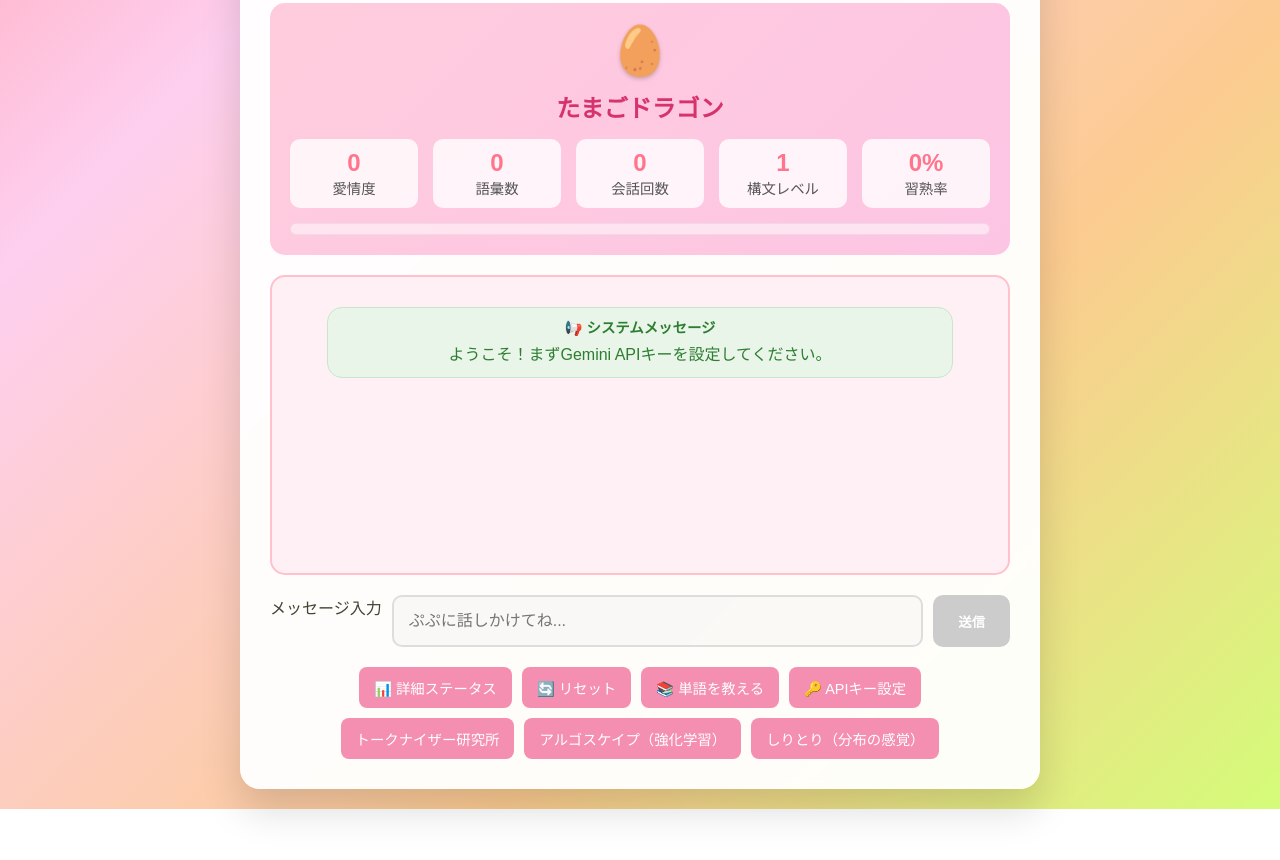
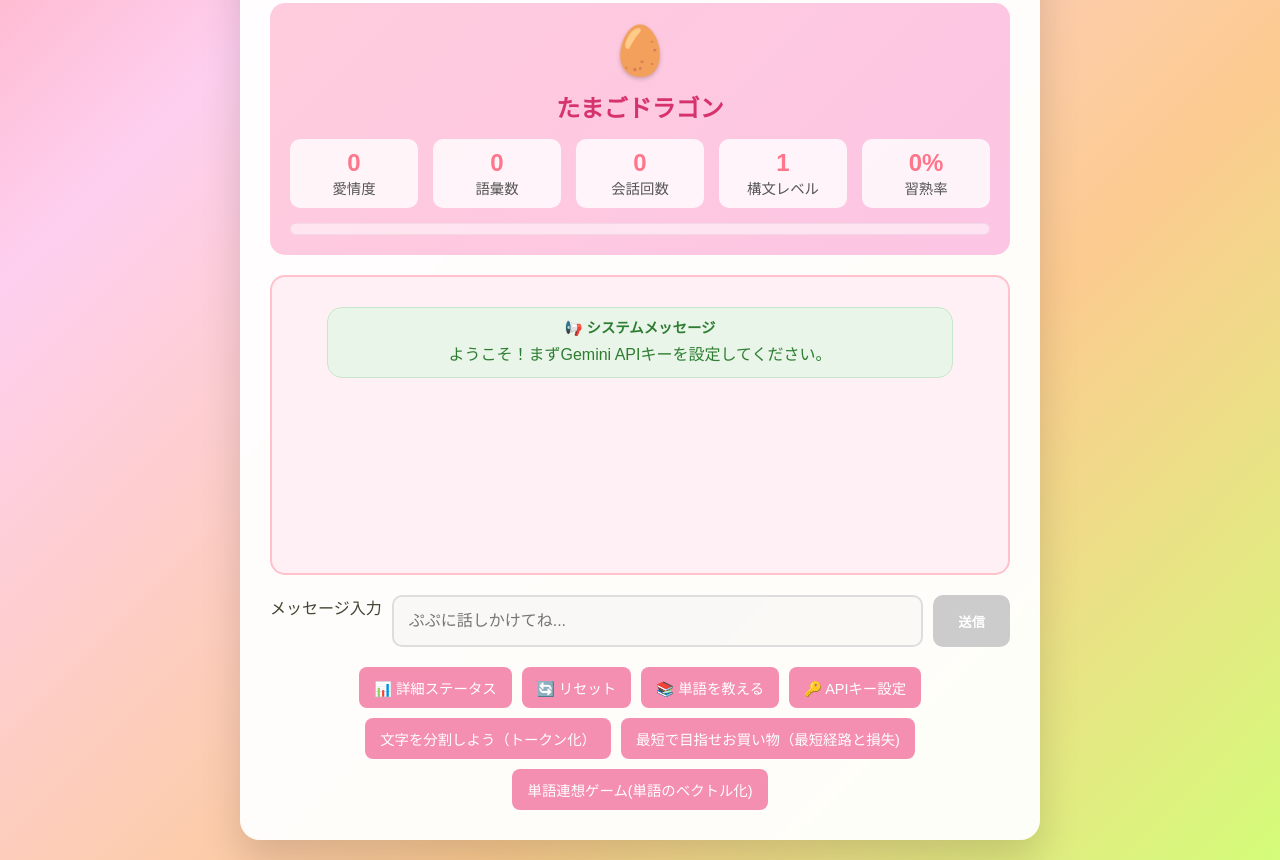
Before and after one commit to Kougei3141/AlgoScape, a plain HTML site: page index.html in a window 1280 px wide. Shown: the part 510-1370 px from the top of the page. Before the commit the page ends 1319 px from the top, so only its background shows below. Drawn offline with Linux system fonts and the light colour scheme.

Commit message:
Update index.html

```diff
--- a/index.html
+++ b/index.html
@@ -102,9 +102,9 @@
       <button class="control-btn" id="teachButton">📚 単語を教える</button>
       <button class="control-btn" id="showApiSetupBtn">🔑 APIキー設定</button>
       <!-- ゲーム名を学習向けにリネーム（IDは既存互換） -->
-      <button class="control-btn" id="startGame1Btn">トークナイザー研究所</button>
-      <button class="control-btn" id="startGame2Btn">アルゴスケイプ（強化学習）</button>
-      <button class="control-btn" id="startGame3Btn">しりとり（分布の感覚）</button>
+      <button class="control-btn" id="startGame1Btn">文字を分割しよう（トークン化）</button>
+      <button class="control-btn" id="startGame2Btn">最短で目指せお買い物（最短経路と損失)</button>
+      <button class="control-btn" id="startGame3Btn">単語連想ゲーム(単語のベクトル化)</button>
     </nav>
   </div>
 
```
